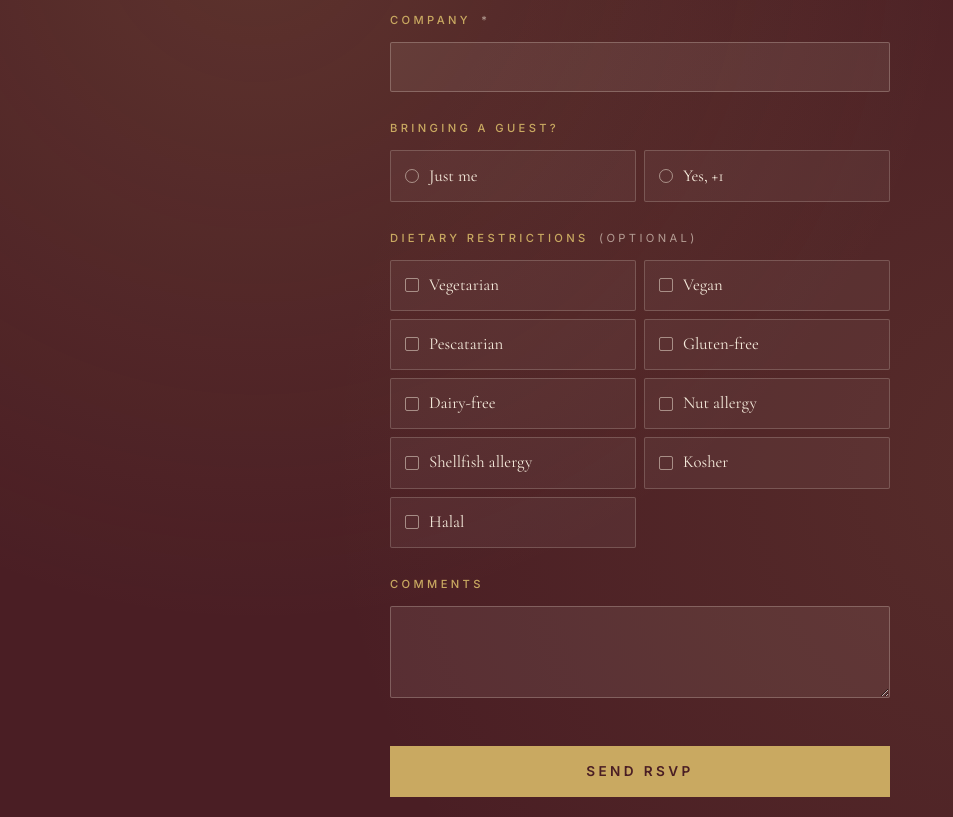
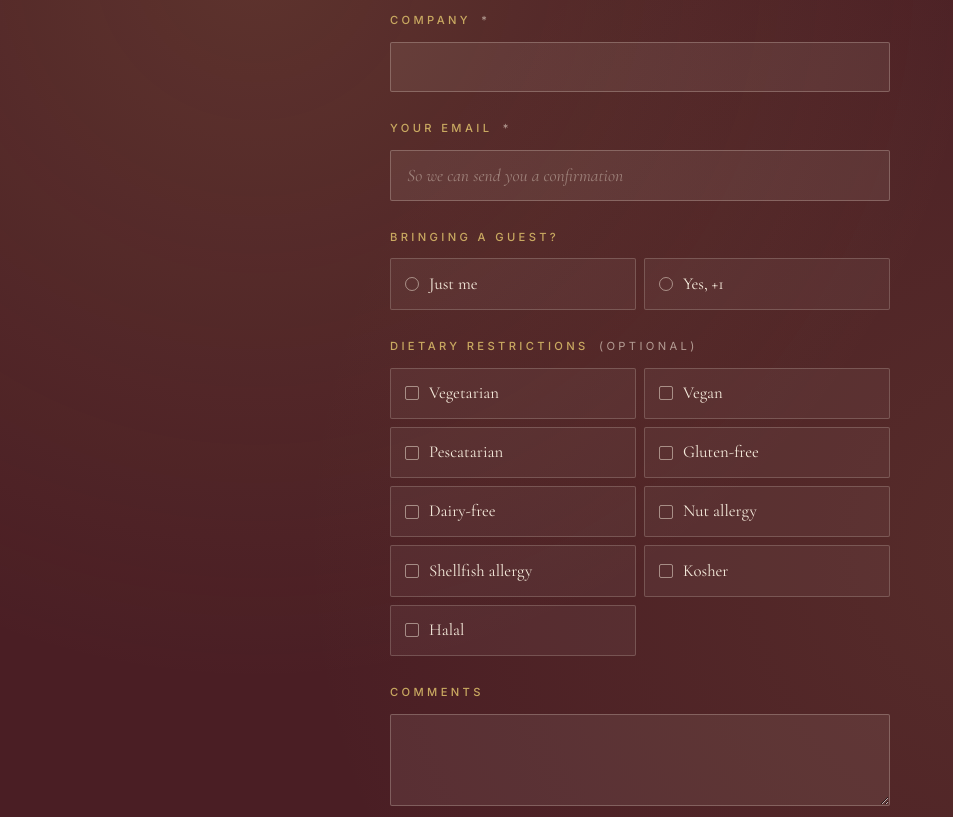
Before and after one commit to MatoTeziTanka/wood-wine-rsvp, a plain HTML site: page index.html in a window 1280 px wide. Shown: the part 3360-4177 px from the top of the page, without its empty margins (0-953 px from the left). Drawn offline with nearby package versions, Linux system fonts and the light colour scheme.

Commit message:
Add email field to inline RSVP form (entry.233535198)

```diff
--- a/index.html
+++ b/index.html
@@ -594,6 +594,11 @@
           </div>
 
           <div class="form-group">
+            <label class="form-label" for="rsvp-email">Your Email <span class="required">*</span></label>
+            <input id="rsvp-email" class="form-input" type="email" name="entry.233535198" required placeholder="So we can send you a confirmation">
+          </div>
+
+          <div class="form-group">
             <span class="form-label">Bringing a Guest?</span>
             <div class="radio-row">
               <label class="option-tile">
```
